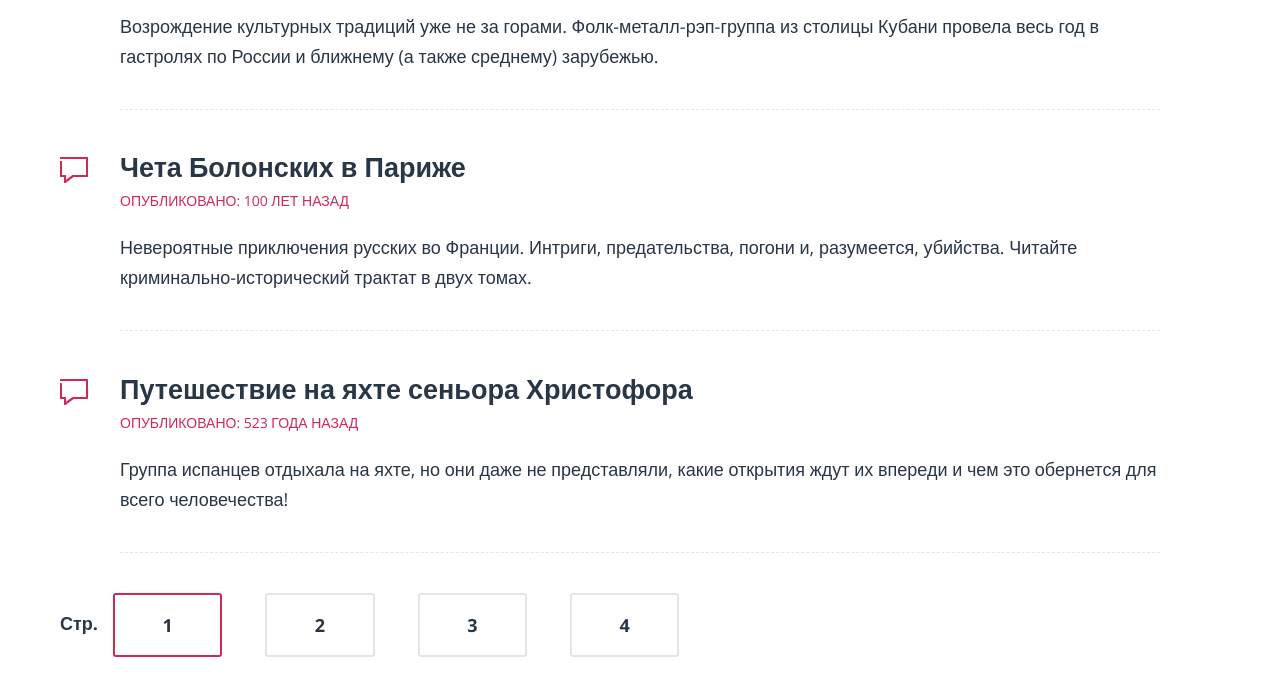
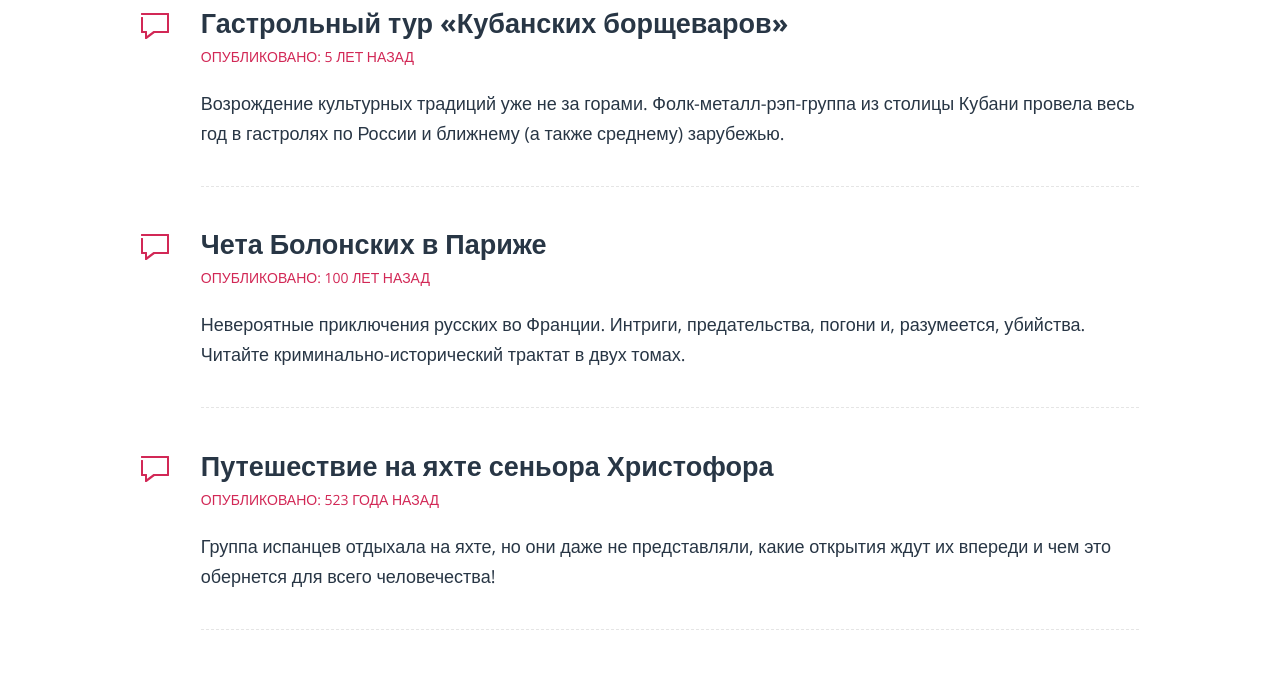
Before and after one commit to DiasNurdicanov/63990-pink, a website: page blog.html in a window 1280 px wide. Shown: the part 691-1378 px from the top of the page. Drawn offline with nearby package versions, Linux system fonts and the light colour scheme; files that its build step writes are made by us from their sources.

Commit message:
Верстка страниц блога

```diff
--- a/less/style.less
+++ b/less/style.less
@@ -1249,6 +1249,7 @@ input[type="file"]{
 
 		&__wrap{
 			background-image: url('../img/bg-header-full.jpg');
+			height: 395px;
 		}
 		&__wrap--big{
 			height: 854px;
@@ -1257,6 +1258,9 @@ input[type="file"]{
 				background-image: url("../img/page-header-iphone-desktop.png");
 			}
 		}
+	}
+	.page-title{
+		padding: 80px;
 	}
 	.page-title--min{
 		margin-left: 110px;
@@ -1373,4 +1377,18 @@ input[type="file"]{
 			height: 38.5%;
 		}
 	}
+	.blog{
+		padding: 40px 11%;
+	}
+	.blog-item{
+		line-height: 30px;
+		margin-left: 60px;
+		margin-right: 0;
+	}
+	.pagination{
+		padding: 20px 11%;;
+	}
+	.blog-post{
+		padding: 40px 16%;
+	}
 }
```
